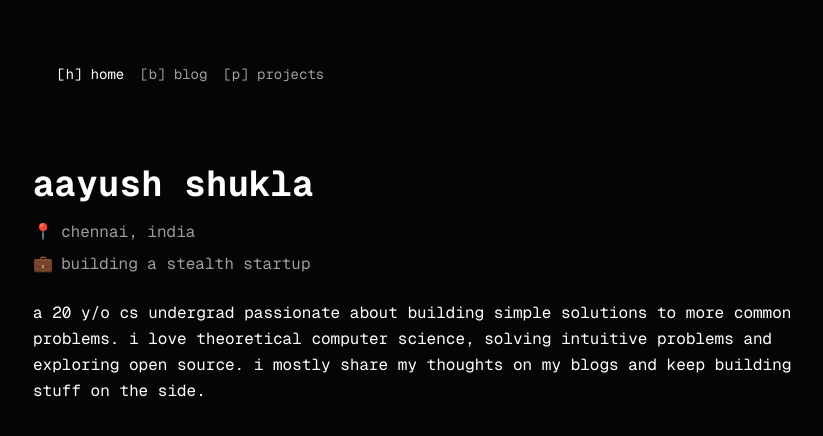
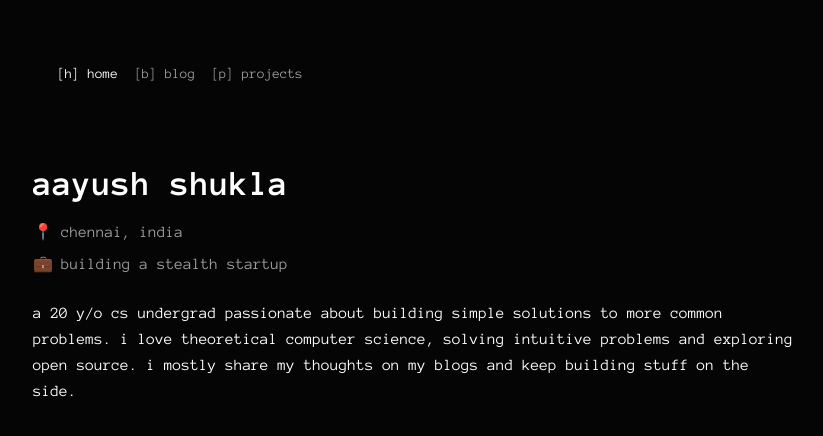
Before and after one commit to a2ys/website, a Next.js app: page / in a window 1280 px wide. Shown: the top 436 px of the page, without its empty margins (183-1006 px from the left). Built offline with nearby package versions, Linux system fonts and the light colour scheme.

Commit message:
chore: update font

```diff
--- a/src/app/globals.css
+++ b/src/app/globals.css
@@ -75,8 +75,6 @@
 }
 
 @theme inline {
-  --font-sans: var(--font-geist-sans);
-  --font-mono: var(--font-geist-mono);
   --color-background: var(--background);
   --color-foreground: var(--foreground);
   --color-card: var(--card);
--- a/src/app/layout.tsx
+++ b/src/app/layout.tsx
@@ -1,9 +1,9 @@
-import { Geist_Mono } from "next/font/google";
+import { Anonymous_Pro } from "next/font/google";
 import "./globals.css";
 import Nav from "@/components/Nav";
 
-const geistMono = Geist_Mono({
-  variable: "--font-geist-mono",
+const anonymousPro = Anonymous_Pro({
+  weight: ["400", "700"],
   subsets: ["latin"],
 });
 
@@ -14,8 +14,8 @@ export default function RootLayout({
 }>) {
   return (
     <html lang="en">
-      <body className={`${geistMono.variable} antialiased`}>
-        <div className="min-h-screen bg-background text-foreground font-mono">
+      <body className={`${anonymousPro.className} antialiased`}>
+        <div className="min-h-screen bg-background text-foreground">
           <div className="max-w-4xl mx-auto px-6 py-8">
             <Nav />
             {children}
```
